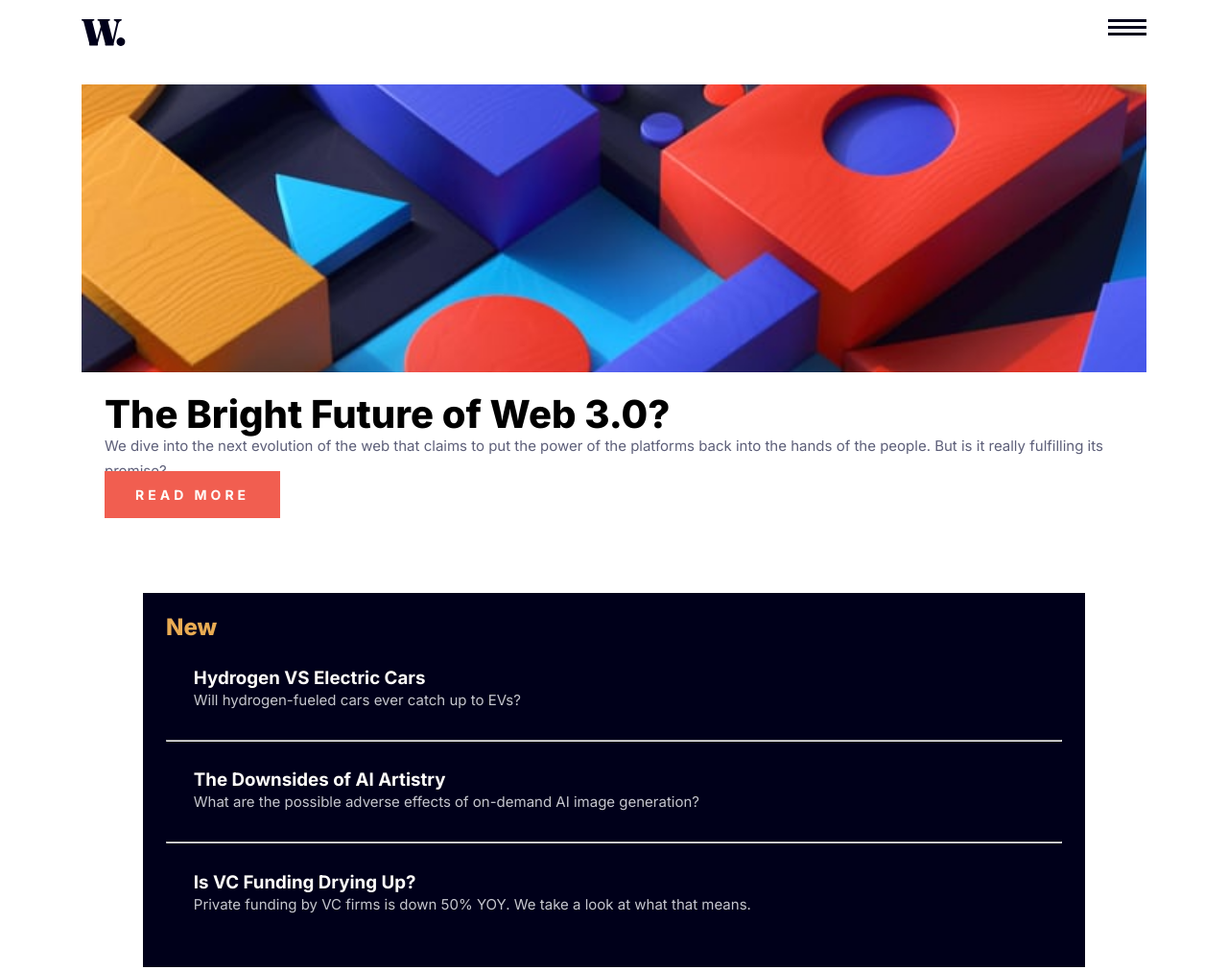
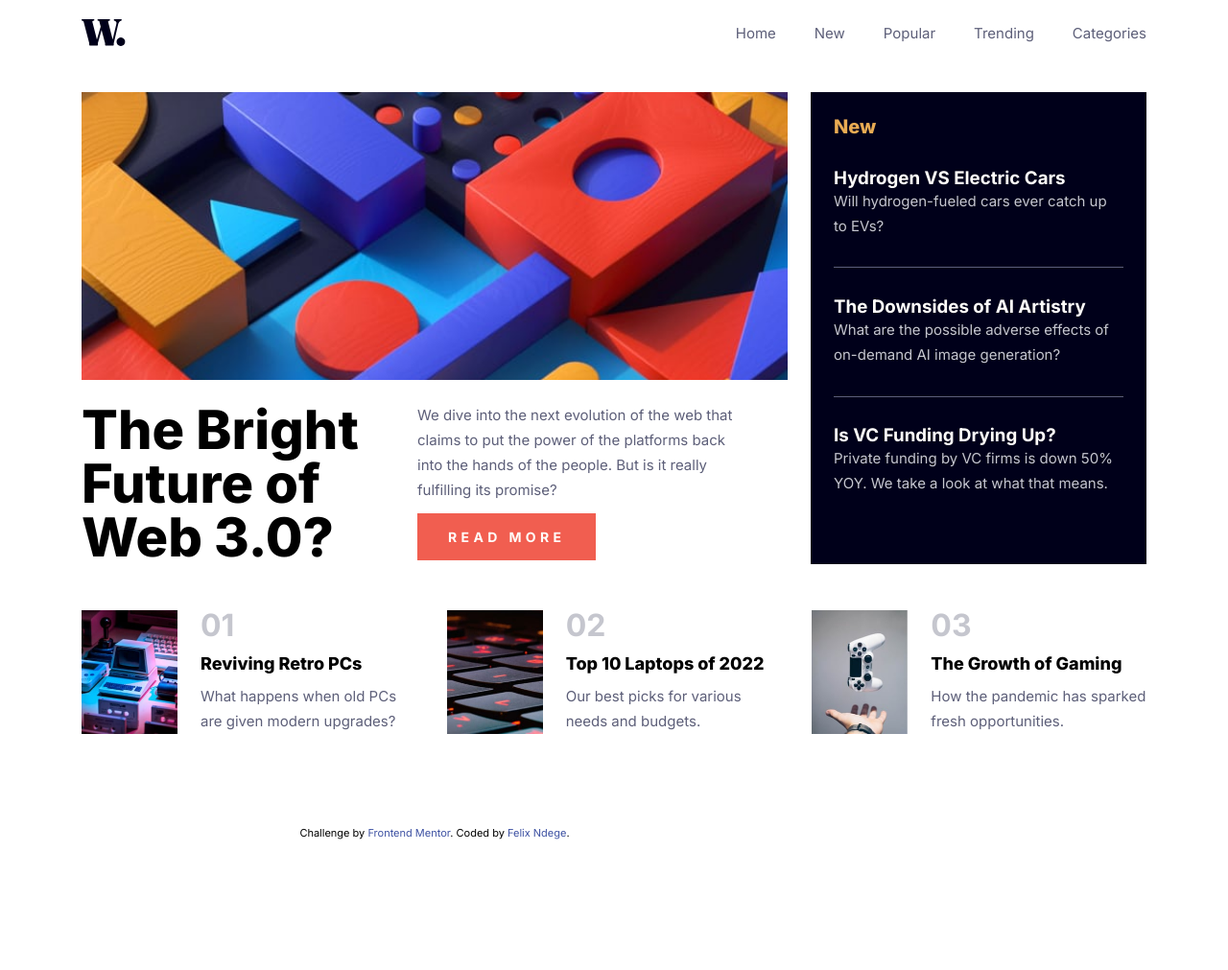
Before and after one commit to findech1/news-homepage, a plain HTML site: page index.html in a window 1280 px wide. Shown: the top 1011 px of the page at 96% size. After the commit the page ends 875 px from the top, so only its background shows below. Drawn offline with Linux system fonts and the light colour scheme; files whose address does not match are found by name.

Commit message:
completed frontend mentor challnge

```diff
--- a/style.css
+++ b/style.css
@@ -132,8 +132,8 @@ header {
 }
 
 header section {
-  margin: 1.5em;
-  display:flex ;
+  margin: 1.5rem 0;
+  display: flex;
   flex-direction: column;
 }
 
@@ -141,7 +141,6 @@ header h1 {
   font-weight: 800;
   font-size: 40px;
   line-height: 40px;
-  display: inline-block;
 }
 
 header p {
@@ -150,7 +149,7 @@ header p {
   font-size: 15px;
   line-height: 26px;
   color: var(--dark-grayish-blue);
-  margin-top: 1rem 0.5rem 0;
+  margin: 1rem 0 1.5rem 0;
 }
 
 header a {
@@ -160,48 +159,183 @@ header a {
   padding: 1rem 2rem;
   font-weight: 700;
   font-size: 14px;
-  letter-spacing: 4px;
   line-height: 24px;
+  letter-spacing: 4.375px;
 }
-header a:hover{
-  transition: 0.5s fadein;
+
+header a:hover {
   background-color: var(--dark-blue);
+  transition: 0.5s all ease-in;
 }
 
 .new {
   background-color: var(--dark-blue);
   padding: 1.5rem;
-  margin: 4rem;
+  margin: 4rem 0;
 }
 
 .new h2 {
-color: var(--primary-orange);
-font-weight: 800;
-font-size: 24px;
-line-height: 24px;
-
+  color: var(--primary-orange);
+  font-weight: 800;
+  font-size: 20px;
+  line-height: 24px;
 }
 
 .new article {
-  margin: 1.8rem;
+  margin: 1.85rem 0;
 }
 
 .new h3 {
   color: var(--off-white);
 }
+
 .new h3:hover {
   color: var(--primary-orange);
-  transition: 0.5s fadein;
+  transition: 0.5s all ease;
 }
 
 .new p {
+  font-weight: 400;
   font-size: 15px;
-  font-weight:400 ;
-  line-height: 24px;
+  line-height: 26px;
   color: var(--grayish-blue);
 }
 
 .new hr {
-  background-color: var(--grayish-blue);
-  height: 0.1rem;
+  border: none;
+  height: 0.125px;
+  background-color: var(--dark-grayish-blue);
 }
+
+.top {
+  display: grid;
+  gap: 2rem;
+  padding-bottom: 3rem;
+}
+
+.top article {
+  display: flex;
+  gap: 1.5rem;
+}
+
+.top img {
+  width: 100px;
+}
+
+.top div {
+  display: grid;
+}
+
+.top h3 {
+  color: var(--grayish-blue);
+  font-weight: 700;
+  font-size: 32px;
+  line-height: 32px;
+}
+
+.top h4 {
+  font-weight: 800;
+  font-size: 18px;
+  line-height: 24px;
+  margin: 12px 0 9px 0;
+}
+
+.top h4:hover {
+  color: var(--primary-red);
+  transition: 0.5s all ease-in;
+}
+
+.top p {
+  font-weight: 400;
+  font-size: 15px;
+  line-height: 26px;
+  color: var(--dark-grayish-blue);
+}
+
+@media (min-width: 768px) {
+  main {
+    display: grid;
+    grid-template-areas: "nav nav" "header new" "top top";
+    column-gap: 1.5rem;
+    row-gap: 3rem;
+  }
+
+  nav {
+    grid-area: nav;
+    flex-direction: row;
+    justify-content: space-between;
+  }
+
+  .menu-btn {
+    display: none;
+  }
+
+  .nav-list {
+    position: static;
+    height: auto;
+    width: auto;
+    display: flex;
+  }
+
+  .nav-list ul {
+    flex-direction: row;
+    gap: 40px;
+    font-size: 15px;
+    line-height: 26px;
+    padding: 0;
+    width: auto;
+  }
+
+  .nav-list .menu-btn {
+    display: none;
+  }
+
+  header {
+    grid-area: header;
+    padding: 0;
+  }
+
+  header section {
+    margin-bottom: 0;
+  }
+
+  .new {
+    grid-area: new;
+    margin: 0;
+  }
+
+  .top {
+    grid-area: top;
+  }
+}
+
+@media (min-width: 992px) {
+  .top {
+    grid-template-columns: repeat(3, 1fr);
+  }
+}
+
+@media (min-width: 1280px) {
+  main {
+    grid-template-columns: 1fr 350px;
+  }
+
+  nav {
+    flex-direction: row;
+    justify-content: space-between;
+  }
+
+  header section {
+    display: grid;
+    grid-template-columns: repeat(2, 350px);
+  }
+
+  header h1 {
+    font-size: 56px;
+    line-height: 56px;
+  }
+
+  header p {
+    margin-top: 0;
+  }
+}
```
